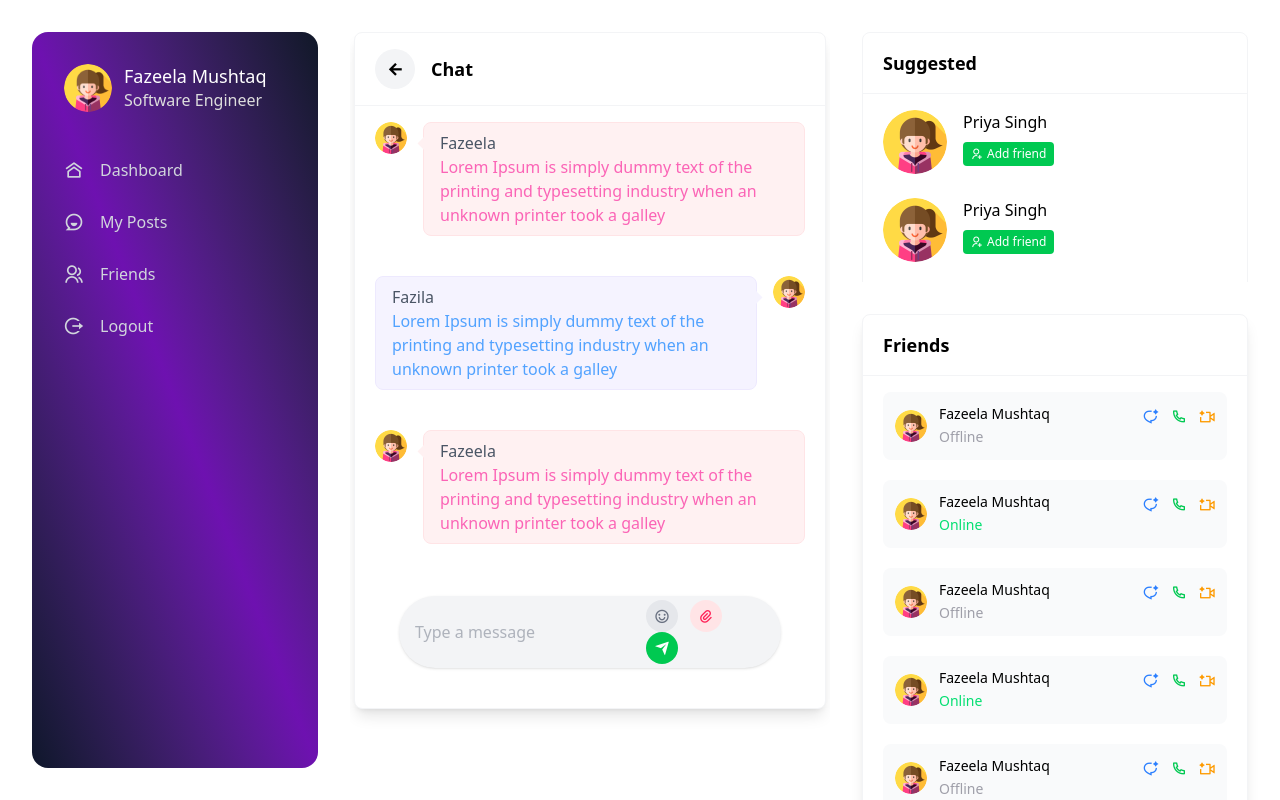
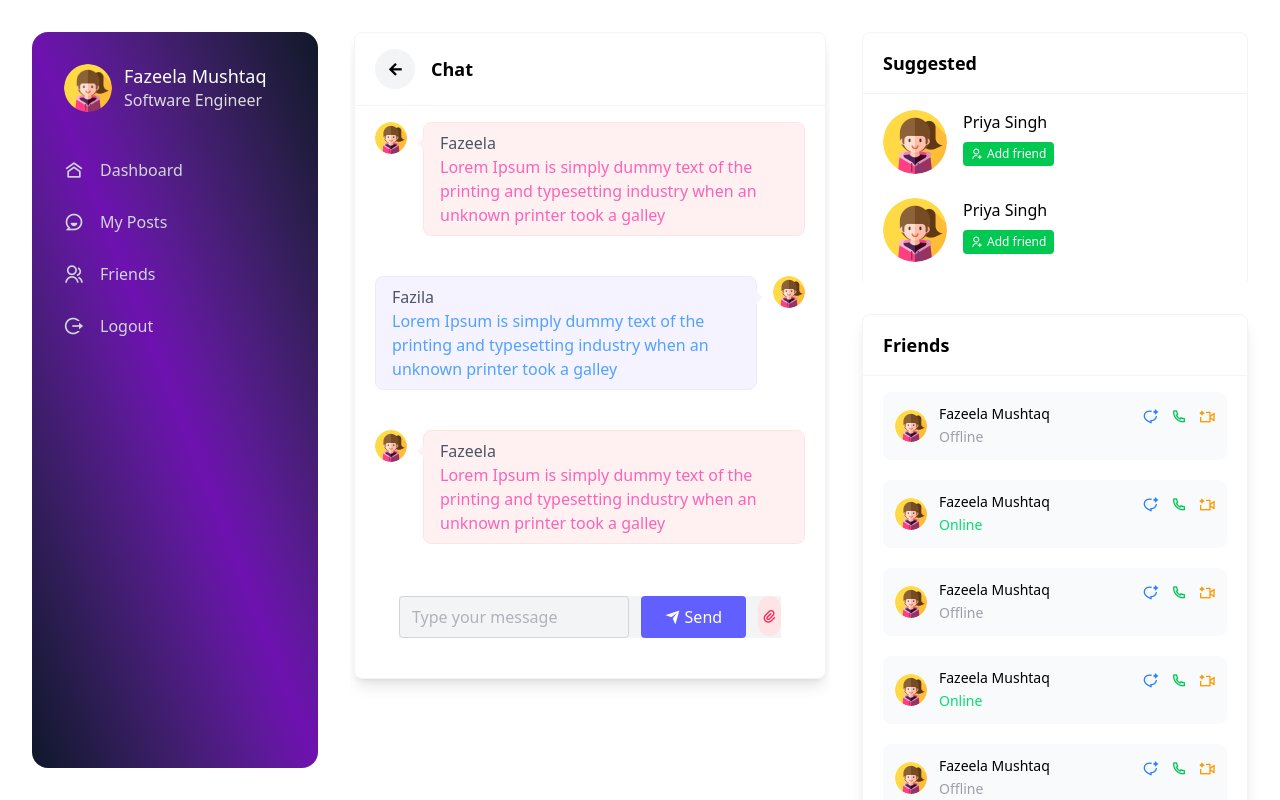
Before and after one commit to FazeelaChsirius/besties, a React (Vite) app: page /app/chat in a window 1280 px wide. Built offline with nearby package versions, Linux system fonts and the light colour scheme.

Commit message:
Update chat UI

```diff
--- a/src/components/app/Chat.tsx
+++ b/src/components/app/Chat.tsx
@@ -1,6 +1,6 @@
 import Avatar from "../shared/Avatar"
-// import Button from "../shared/Button"
-// import Input from "../shared/Input"
+import Button from "../shared/Button"
+import Input from "../shared/Input"
 
 const Chat = () => {
 
@@ -35,7 +35,7 @@ const Chat = () => {
                     ))
                 }
             </div>
-            {/* <div className="p-6">
+            <div className="p-6">
                 <div className="flex gap-4 items-center justify-between bg-gray-100">
                     <form className="flex gap-3 flex-1">
                         <Input name="message" placeholder="Type your message"/>
@@ -45,9 +45,9 @@ const Chat = () => {
                         </button>
                     </form>
                 </div>
-            </div> */}
+            </div>
 
-            <div className="p-6">
+            {/* <div className="p-6">
                 <form className="flex items-center justify-between bg-gray-100 rounded-full px-4 py-1 shadow-sm">
                     <input
                         type="text"
@@ -71,7 +71,7 @@ const Chat = () => {
                     </div>
                 </form>
 
-            </div>
+            </div> */}
 
         </div>
     )
```
